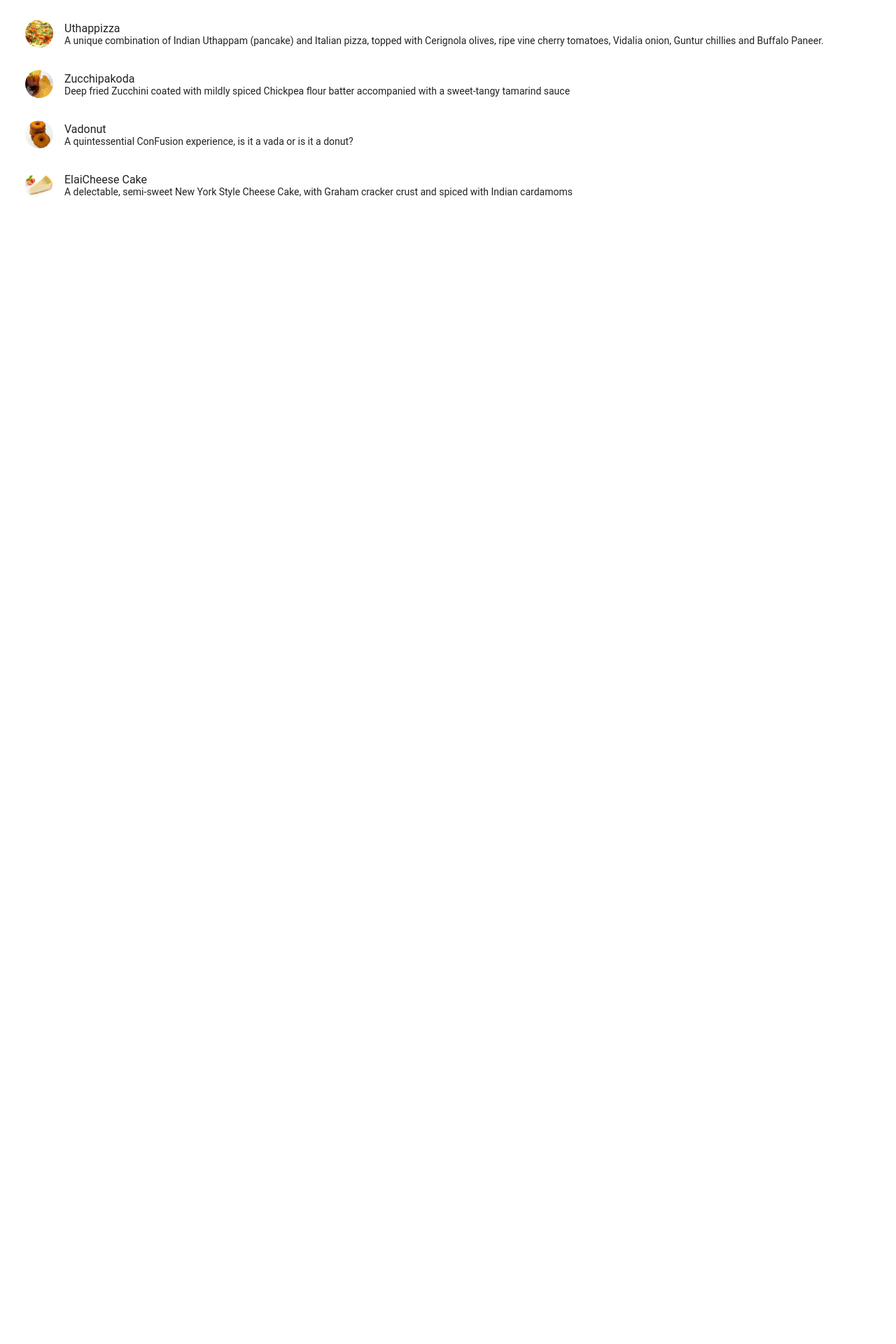
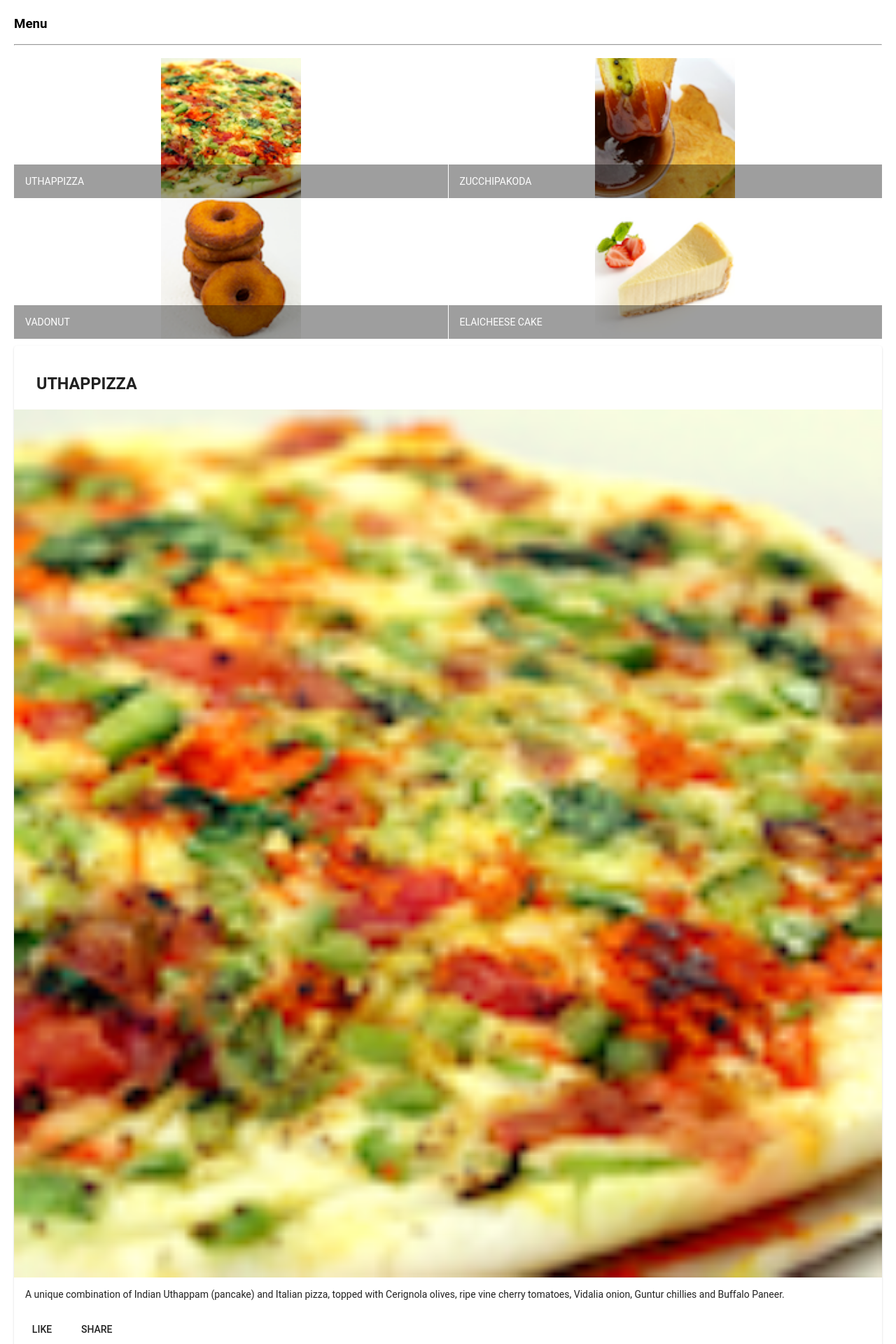
Before and after one commit to debasis778/-Ristorante-, an Angular app: page / in a window 1280 px wide. Shown: the part 80-2000 px from the top of the page at 70% size. Before the commit the page ends 800 px from the top, so only its background shows below. Built offline with nearby package versions, Linux system fonts and the light colour scheme.

Commit message:
component part2

```diff
--- a/src/app/menu/menu.component.html
+++ b/src/app/menu/menu.component.html
@@ -2,14 +2,40 @@
      fxLayout="column"
      fxLayoutGap="10px">
 
-  <mat-list fxFlex>
-    <mat-list-item *ngFor="let dish of dishes">
-      <img matListAvatar src={{dish.image}} alt={{dish.name}}>
-      <h1 matLine> {{dish.name}} </h1>
-      <p matLine>
-        <span> {{dish.description}} </span>
-      </p>
-    </mat-list-item>
-  </mat-list>
+  <div fxFlex>
+    <div>
+      <h3>Menu</h3>
+      <hr>
+    </div>
+  </div>
+
+  <div fxFlex>
+    <mat-grid-list cols="2" rowHeight="200px">
+      <mat-grid-tile *ngFor="let dish of dishes">
+        <img height="200px" src={{dish.image}} alt={{dish.name}}>
+        <mat-grid-tile-footer>
+          <h1>{{dish.name | uppercase}}</h1>
+        </mat-grid-tile-footer>
+      </mat-grid-tile>
+    </mat-grid-list>
+  </div>
+  <div fxFlex *ngIf="selectedDish">
+    <mat-card>
+      <mat-card-header>
+        <mat-card-title>
+          <h3>{{selectedDish.name | uppercase}}</h3>
+        </mat-card-title>
+      </mat-card-header>
+      <img mat-card-image src={{selectedDish.image}} alt={{selectedDish.name}}>
+      <mat-card-content>
+        <p>{{selectedDish.description}}
+        </p>
+      </mat-card-content>
+      <mat-card-actions>
+        <button mat-button>LIKE</button>
+        <button mat-button>SHARE</button>
+      </mat-card-actions>
+    </mat-card>
+  </div>
 
 </div>
--- a/src/app/menu/menu.component.ts
+++ b/src/app/menu/menu.component.ts
@@ -1,13 +1,6 @@
 import { Component, OnInit } from '@angular/core';
 import { Dish } from '../shared/dish';
-
-@Component({
-  selector: 'app-menu',
-  templateUrl: './menu.component.html',
-  styleUrls: ['./menu.component.scss']
-})
-export class MenuComponent implements OnInit {
-  dishes: Dish[] = [
+const DISHES: Dish[] = [
   {
     id: '0',
     name: 'Uthappizza',
@@ -50,6 +43,16 @@
     description: 'A delectable, semi-sweet New York Style Cheese Cake, with Graham cracker crust and spiced with Indian cardamoms'
   }
  ];
+@Component({
+  selector: 'app-menu',
+  templateUrl: './menu.component.html',
+  styleUrls: ['./menu.component.scss']
+})
+
+
+export class MenuComponent implements OnInit {
+  dishes = DISHES;
+  selectedDish = DISHES[0];
 
   constructor() { }
 
```
Also changed, not shown: src/app/app.module.ts (+7 -1 lines). Lines whose indentation alone changed are shown as unchanged.
